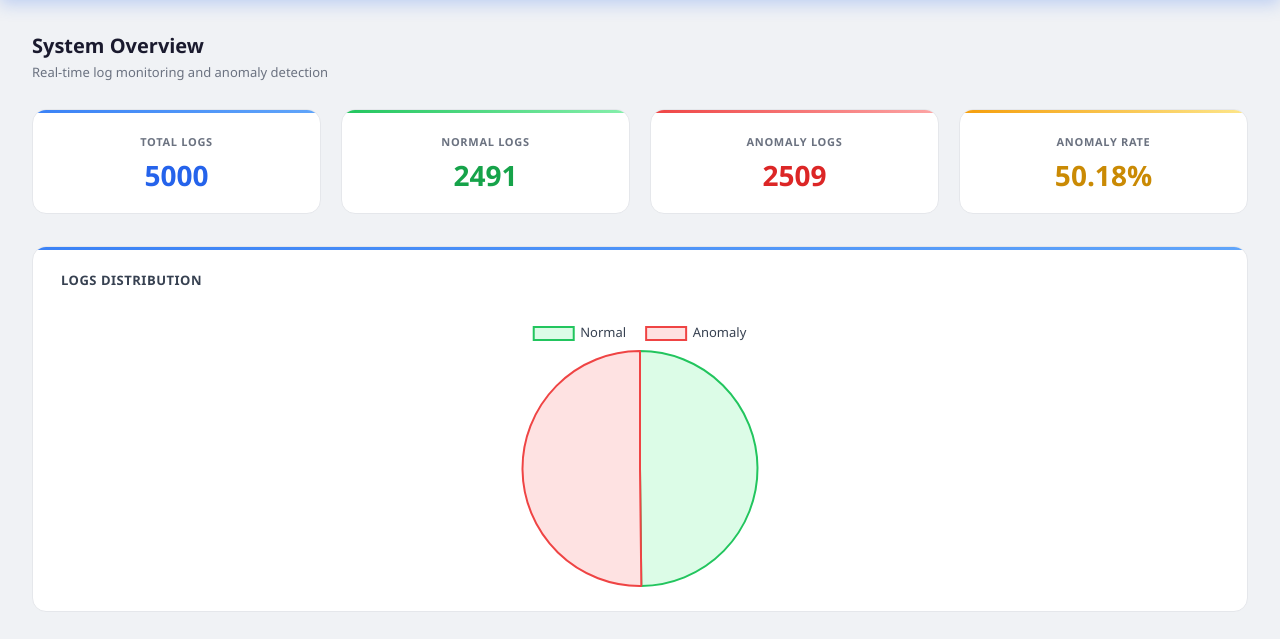
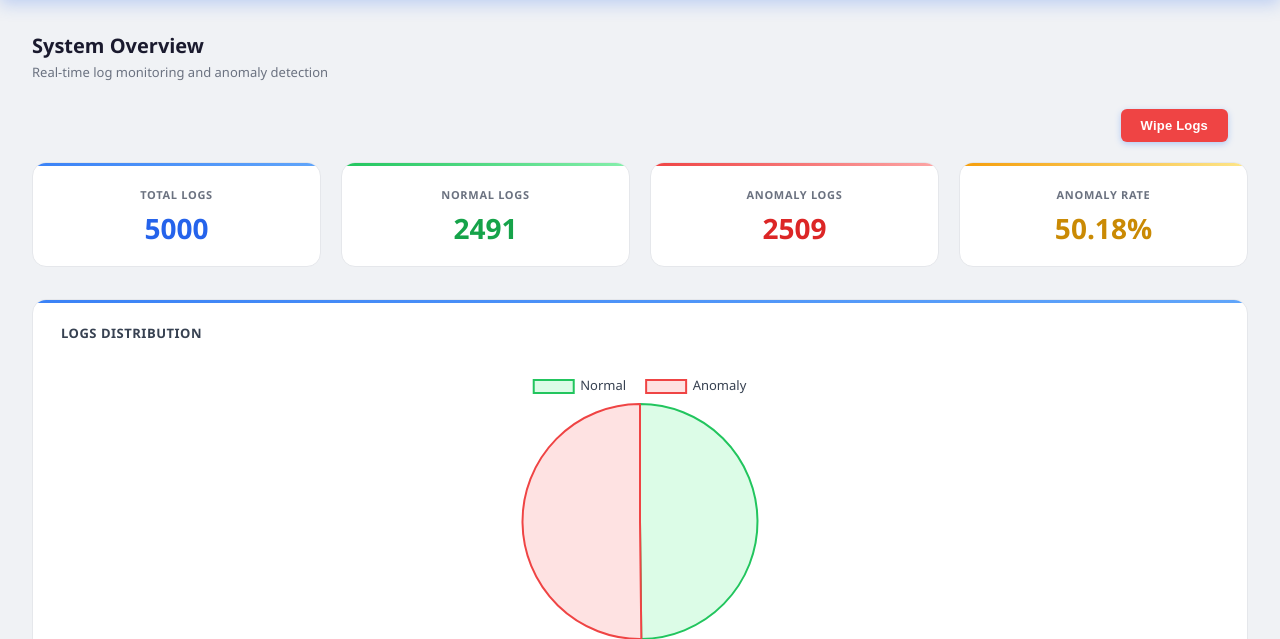
Before and after one commit to KartikayKaul/log_anomaly_detector, a Django app: page / in a window 1280 px wide. Shown: the part 62-701 px from the top of the page. Run offline with Django 5.2, Linux system fonts and the light colour scheme; data comes from the database, SQL or seed files in the repository.

Commit message:
henlo :3

```diff
--- a/webapp/detector/templates/dashboard.html
+++ b/webapp/detector/templates/dashboard.html
@@ -736,6 +736,30 @@ tbody tr:hover td { background: #f8fafc; }
   flex: 1;
 }
 
+
+/* ──────────────────────────────
+   wipe logs css
+─────────────────────────────── */
+
+.action-bar{
+  margin:20px 20px;
+  display:flex;
+  justify-content:flex-end;
+}
+
+.btn-wipe{
+  background:#ef4444;
+  color:white;
+  border:none;
+  padding:10px -25px;
+  border-radius:6px;
+  cursor:pointer;
+  font-weight:600;
+}
+
+.btn-wipe:hover{
+  background:#dc2626;
+}
 /* ───────────────────────────────
    RESPONSIVE
 ─────────────────────────────── */
@@ -808,9 +832,17 @@ tbody tr:hover td { background: #f8fafc; }
     </div>
   </nav>
 
+
+
 <div class="page-content">
   <h2>System Overview</h2>
   <p class="page-subtitle">Real-time log monitoring and anomaly detection</p>
+  <div class="action-bar">
+  <form method="POST" action="{% url 'wipe_logs' %}" onsubmit="return confirm('Are you sure you want to delete all logs?');">
+    {% csrf_token %}
+    <button type="submit" class="btn-wipe">Wipe Logs</button>
+  </form>
+</div>
 
   <!-- STATS CARDS -->
   <div class="stats-container">
--- a/webapp/detector/urls.py
+++ b/webapp/detector/urls.py
@@ -7,10 +7,8 @@ urlpatterns = [
     path('', views.dashboard, name='home'),
     path('testing/', views.testing, name='testing'),
     path('config/', views.config_page, name='config'),
+    path('wipe-logs/', views.wipe_logs, name='wipe_logs'),
 
-#     path("generate-logs/", views.generate_logs, name="generate_logs"),
-# path("save-config/", views.save_config, name="save_config"),
-# path("download-config/", views.download_config, name="download_config"),
 
     # APIs
     path('api/detect/', api.detect_log_api, name='detect_log_api'),
--- a/webapp/detector/views.py
+++ b/webapp/detector/views.py
@@ -246,3 +246,13 @@ def download_generated_file(request, file_type):
         as_attachment=True,
         filename=file_path.name
     )
+
+
+
+#-------------------wipe logs--------------------#
+
+def wipe_logs(request):
+    if request.method == "POST":
+        LogEntry.objects.all().delete()
+        messages.success(request, "All logs deleted successfully!")
+    return redirect("home")
```
